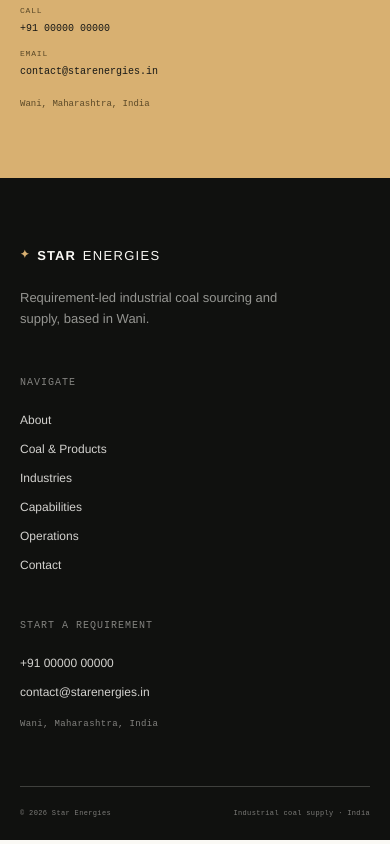
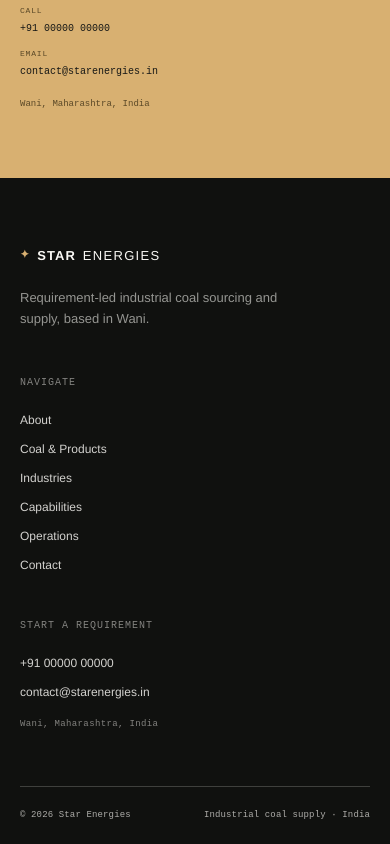
Before and after one commit to thebenmerlin/Star-Energies, a Next.js app: page / in a window 390 px wide. Shown: the part 8502-9346 px from the top of the page. Built offline with nearby package versions, Linux system fonts and the light colour scheme.

Commit message:
Improve footer legal line readability

```diff
--- a/app/globals.css
+++ b/app/globals.css
@@ -123,7 +123,7 @@ a:hover .arrow-icon { transform: translate(2px, -2px); }
 
 /* Enquire and footer */
 .enquire { background: var(--amber-pale); padding-top: 0; padding-bottom: clamp(4rem, 8vw, 8rem); }.enquire__rule { width: var(--shell); height: 49px; margin-inline: auto; border-bottom: 1px solid rgba(23,24,22,.36); }.enquire__grid { padding-top: clamp(4.5rem, 8.5vw, 8rem); }.enquire__grid > div:first-child { grid-column: 1 / span 3; }.enquire__main { grid-column: 4 / span 7; }.enquire__main h2 { margin: 0 0 27px; font-size: clamp(2.8rem, 5.4vw, 6.3rem); }.enquire__main h2 em { color: #695126; }.enquire__main > p { max-width: 445px; color: #504426; font-size: 15px; line-height: 1.62; }.enquire__actions { display: flex; flex-wrap: wrap; gap: 12px; margin-top: 35px; }.enquire__contact { grid-column: 11 / -1; align-self: end; display: flex; flex-direction: column; gap: 12px; padding-bottom: 3px; }.enquire__contact a { font-family: var(--mono); font-size: 11px; }.enquire__contact a span { display: block; margin-bottom: 4px; color: #5a4827; font-size: 8px; letter-spacing: .1em; }.enquire__contact p { margin: 7px 0 0; color: #5a4827; font-family: var(--mono); font-size: 9px; line-height: 1.5; }
-.footer { background: #10110f; color: var(--paper); padding-top: clamp(4rem, 7vw, 7rem); }.footer__top { padding-bottom: clamp(4rem, 8vw, 8rem); }.footer__identity { grid-column: 1 / span 5; }.footer__identity > p { max-width: 280px; margin: 27px 0 0; color: rgba(250,249,245,.57); font-size: 13px; line-height: 1.55; }.footer__links { grid-column: 7 / span 2; display: flex; flex-direction: column; align-items: flex-start; gap: 11px; }.footer__links .eyebrow, .footer__contact .eyebrow { margin-bottom: 12px; color: rgba(250,249,245,.49); }.footer__links a, .footer__contact a { color: rgba(250,249,245,.83); font-size: 12px; transition: color .2s ease; }.footer__links a:hover, .footer__contact a:hover { color: var(--amber-pale); }.footer__contact { grid-column: 10 / -1; display: flex; flex-direction: column; align-items: flex-start; gap: 11px; }.footer__contact p { margin: 6px 0 0; color: rgba(250,249,245,.49); font-family: var(--mono); font-size: 9px; letter-spacing: .04em; }.footer__base { width: var(--shell); min-height: 55px; margin-inline: auto; display: flex; justify-content: space-between; align-items: center; border-top: 1px solid var(--line-light); color: rgba(250,249,245,.46); font-family: var(--mono); font-size: 9px; letter-spacing: .05em; }
+.footer { background: #10110f; color: var(--paper); padding-top: clamp(4rem, 7vw, 7rem); }.footer__top { padding-bottom: clamp(4rem, 8vw, 8rem); }.footer__identity { grid-column: 1 / span 5; }.footer__identity > p { max-width: 280px; margin: 27px 0 0; color: rgba(250,249,245,.57); font-size: 13px; line-height: 1.55; }.footer__links { grid-column: 7 / span 2; display: flex; flex-direction: column; align-items: flex-start; gap: 11px; }.footer__links .eyebrow, .footer__contact .eyebrow { margin-bottom: 12px; color: rgba(250,249,245,.49); }.footer__links a, .footer__contact a { color: rgba(250,249,245,.83); font-size: 12px; transition: color .2s ease; }.footer__links a:hover, .footer__contact a:hover { color: var(--amber-pale); }.footer__contact { grid-column: 10 / -1; display: flex; flex-direction: column; align-items: flex-start; gap: 11px; }.footer__contact p { margin: 6px 0 0; color: rgba(250,249,245,.49); font-family: var(--mono); font-size: 9px; letter-spacing: .04em; }.footer__base { width: var(--shell); min-height: 58px; margin-inline: auto; display: flex; justify-content: space-between; align-items: center; border-top: 1px solid var(--line-light); color: rgba(250,249,245,.67); font-family: var(--mono); font-size: 11px; letter-spacing: .025em; }
 
 @media (max-width: 1100px) {
   :root { --shell: min(100% - 56px, 1100px); }
@@ -157,7 +157,7 @@ a:hover .arrow-icon { transform: translate(2px, -2px); }
   .quality__intro h2 { margin: 29px 0 21px; font-size: clamp(2.75rem, 11.7vw, 4rem); }.quality__intro > p { font-size: 14px; }.quality__table { margin-top: 47px; overflow-x: auto; }.quality__table-head, .quality-row { width: 485px; grid-template-columns: 78px 1.25fr 1fr; }.quality__table-head { min-height: 38px; }.quality-row { min-height: 57px; }.quality__foot { min-height: 72px; display: flex; flex-direction: column; align-items: flex-start; justify-content: center; gap: 8px; margin-top: 60px; font-size: 7px; }
   .experience { min-height: 700px; }.experience::after { width: 480px; height: 480px; right: -245px; top: 58%; }.experience__measure { height: 38px; padding-inline: 20px; font-size: 7px; }.experience__grid { width: var(--shell); }.experience__grid > div:first-child { margin-bottom: 100px; }.experience__pretitle { font-size: 10px; }.experience__copy h2 { font-size: clamp(2.8rem, 11.6vw, 4rem); margin-bottom: 26px; }.experience__copy > p:last-child { font-size: 14px; }
   .enquire__rule { width: var(--shell); height: 40px; }.enquire__grid { padding-top: 66px; }.enquire__main { margin-top: 34px; }.enquire__main h2 { font-size: clamp(2.95rem, 12.1vw, 4.3rem); margin-bottom: 21px; }.enquire__main > p { font-size: 14px; }.enquire__actions { margin-top: 27px; }.enquire__contact { margin-top: 53px; padding-top: 18px; border-top: 1px solid rgba(23,24,22,.25); }.enquire__contact a { font-size: 10px; }
-  .footer__top { padding-bottom: 55px; }.footer__identity > p { margin-top: 22px; }.footer__links { margin-top: 49px; }.footer__contact { margin-top: 47px; }.footer__base { width: var(--shell); min-height: 54px; font-size: 7px; }.footer__base span:last-child { text-align: right; }
+  .footer__top { padding-bottom: 55px; }.footer__identity > p { margin-top: 22px; }.footer__links { margin-top: 49px; }.footer__contact { margin-top: 47px; }.footer__base { width: var(--shell); min-height: 58px; font-size: 9px; letter-spacing: .015em; }.footer__base span:last-child { text-align: right; }
 }
 
 @media (prefers-reduced-motion: reduce) {
```
